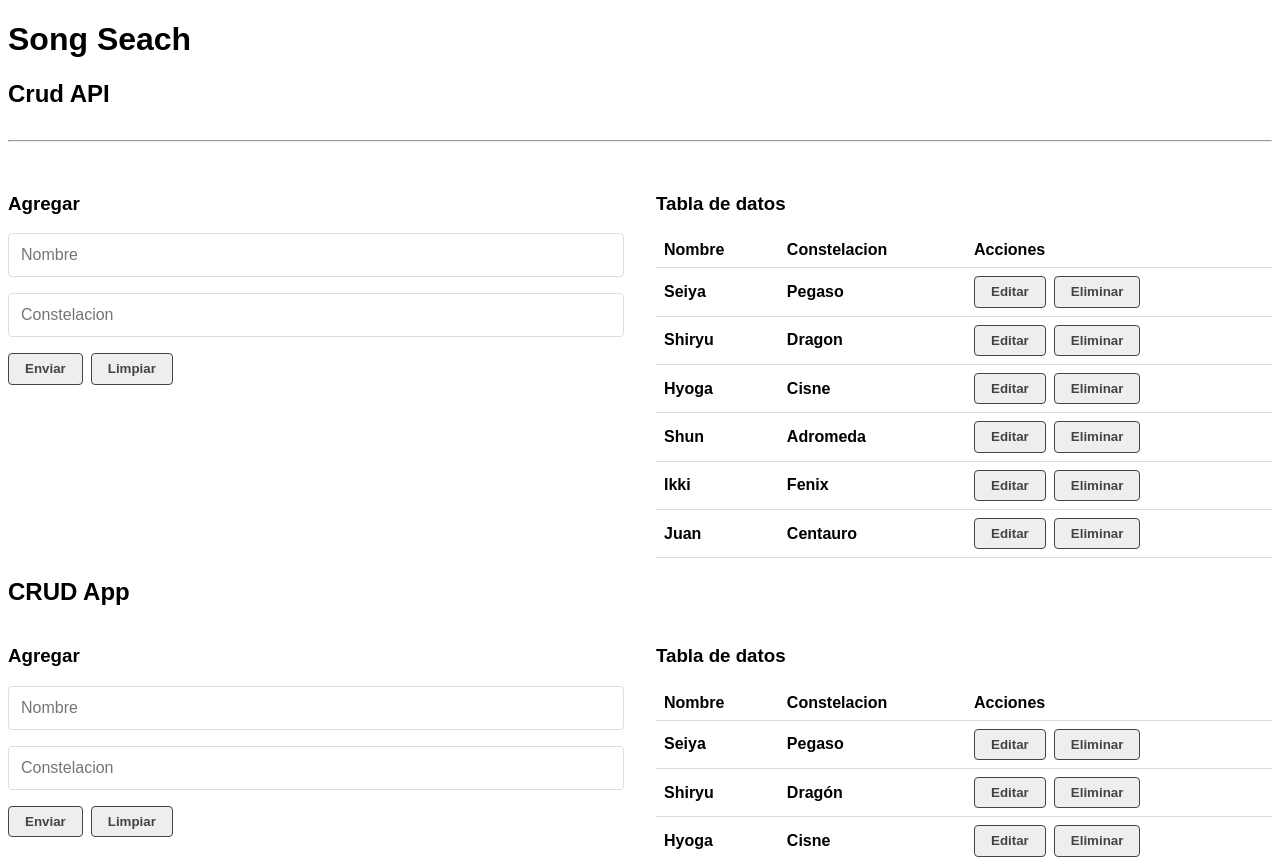
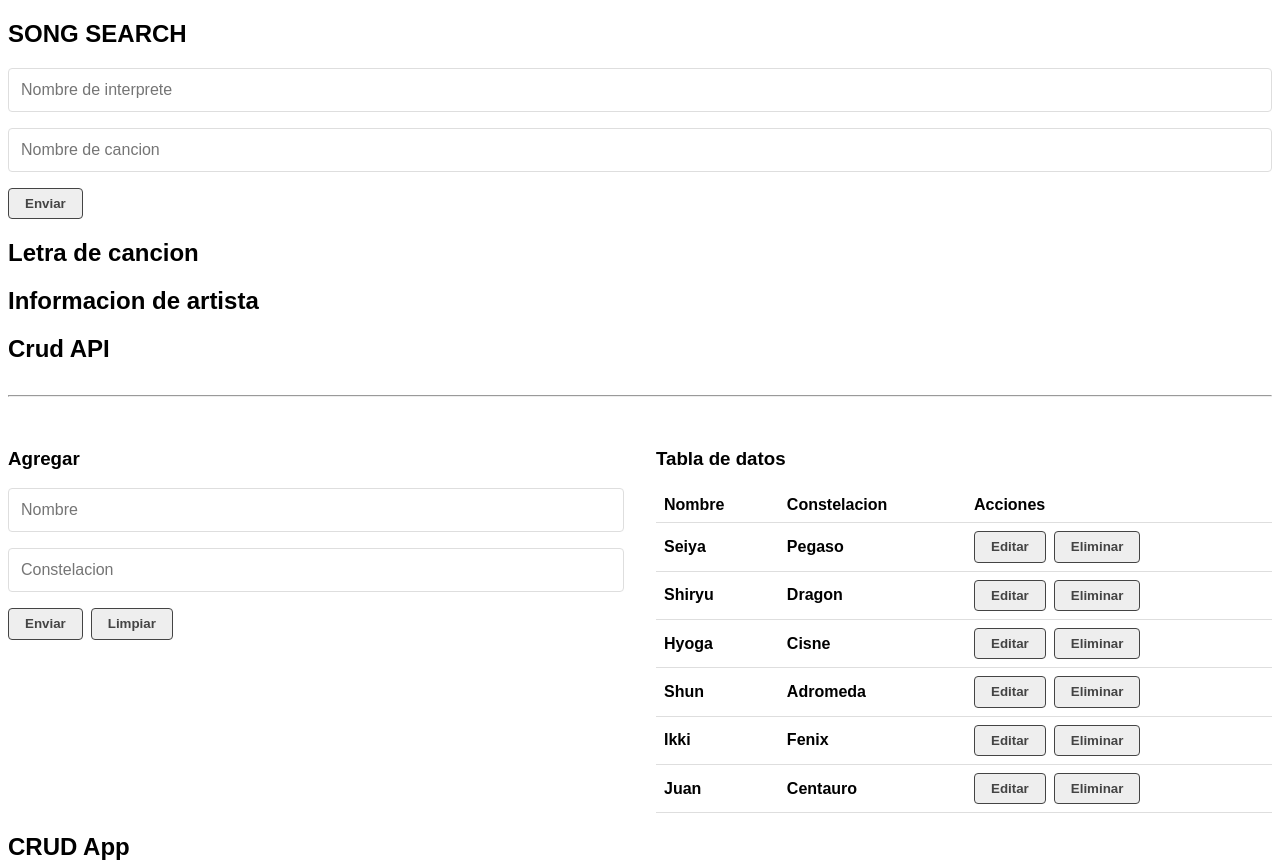
Before and after one commit to EdwardMelendezM/Api-rest-con-react, a React (Vite) app: page / in a window 1280 px wide. Shown: the top 862 px of the page. Built offline with nearby package versions, Linux system fonts and the light colour scheme; data requests are answered from the project's data file.

Commit message:
Agregando formulario

```diff
--- a/src/App.jsx
+++ b/src/App.jsx
@@ -1,11 +1,11 @@
 import CrudApi from "./components/CrudApi";
 import CrudApp from "./components/CrudApp";
-import SongSeach from "./components/SongSeach";
+import SongSearch from "./components/SongSearch";
 
 function App() {
   return (
     <>
-      <SongSeach />
+      <SongSearch />
       <CrudApi />
       <CrudApp />
     </>
--- /dev/null
+++ b/src/components/SongArtist.jsx
@@ -0,0 +1,9 @@
+const SongArtist = () => {
+  return (
+    <div>
+      <h2>Informacion de artista</h2>
+    </div>
+  );
+};
+
+export default SongArtist;
--- a/src/components/SongDetails.jsx
+++ b/src/components/SongDetails.jsx
@@ -1,7 +1,11 @@
-const SongDetails = () => {
+import SongArtist from "./SongArtist";
+import SongLyric from "./SongLyric";
+
+const SongDetails = ({ lyric, bio, search }) => {
   return (
     <div>
-      <h2>Detalles</h2>
+      <SongLyric />
+      <SongArtist />
     </div>
   );
 };
--- a/src/components/SongForm.jsx
+++ b/src/components/SongForm.jsx
@@ -1,7 +1,39 @@
-const SongForm = () => {
+import React, { useState } from "react";
+const initialForm = {
+  artist: "",
+  song: "",
+};
+
+const SongForm = ({ handleSearch }) => {
+  const [form, setForm] = useState(initialForm);
+  const handleChange = (e) => {
+    setForm({
+      ...form,
+      [e.target.name]: e.target.value,
+    });
+  };
+  const handleSubmit = (e) => {
+    e.preventDefault();
+  };
   return (
     <div>
-      <h2>Formulario</h2>
+      <form onSubmit={handleSubmit}>
+        <input
+          type="text"
+          name="artist"
+          placeholder="Nombre de interprete"
+          onChange={handleChange}
+          value={form.artist}
+        />
+        <input
+          type="text"
+          name="song"
+          placeholder="Nombre de cancion"
+          onChange={handleChange}
+          value={form.song}
+        />
+        <input type="submit" value="Enviar" />
+      </form>
     </div>
   );
 };
--- /dev/null
+++ b/src/components/SongLyric.jsx
@@ -0,0 +1,9 @@
+const SongLyric = () => {
+  return (
+    <div>
+      <h2>Letra de cancion</h2>
+    </div>
+  );
+};
+
+export default SongLyric;
--- a/src/components/SongSeach.jsx
+++ /dev/null
@@ -1,15 +0,0 @@
-import React, { useState } from "react";
-
-const SongSeach = () => {
-  const [search, setSearch] = useState(null);
-  const [lyric, setLyric] = useState(null);
-  const [bio, setBio] = useState(null);
-  const [loading, setLoading] = useState(false);
-  return (
-    <div>
-      <h1>Song Seach</h1>
-    </div>
-  );
-};
-
-export default SongSeach;
--- /dev/null
+++ b/src/components/SongSearch.jsx
@@ -0,0 +1,24 @@
+import React, { useState } from "react";
+import Loader from "./Loader";
+import SongDetails from "./SongDetails";
+import SongForm from "./SongForm";
+
+const SongSeach = () => {
+  const [search, setSearch] = useState(null);
+  const [lyric, setLyric] = useState(null);
+  const [bio, setBio] = useState(null);
+  const [loading, setLoading] = useState(false);
+  const handleSearch = () => {
+    console.log("data");
+  };
+  return (
+    <div>
+      <h2>SONG SEARCH</h2>
+      {loading && <Loader />}
+      <SongForm handleSearch={handleSearch} />
+      <SongDetails search={search} lyric={lyric} bio={bio} />
+    </div>
+  );
+};
+
+export default SongSeach;
```
